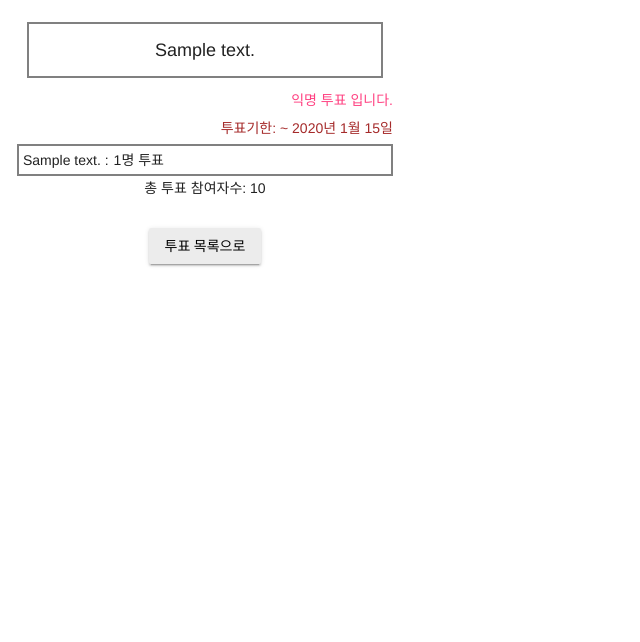
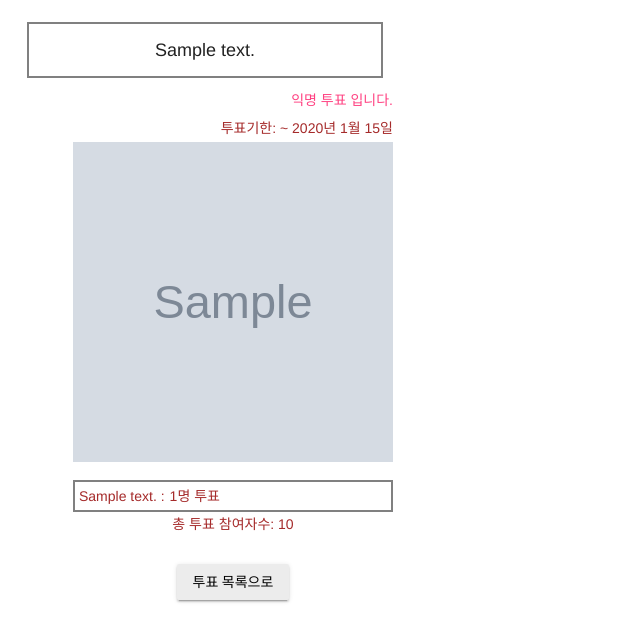
Before and after one commit to hssg1109/django_vote_project, a Django app: page /polls/1/result/ in a window 1280 px wide. Shown: the part 128-770 px from the top of the page, without its empty margins (0-640 px from the left). Run offline with Django 5.2, Linux system fonts and the light colour scheme; tables that the repository leaves empty hold one stand-in row (values such as "Sample post"); grey boxes marked "Sample" are stand-in pictures.

Commit message:
Update poll_result.html
ui 일부 변경
1. 투표참고사진 표시 추가
2. 참여자보기 버튼 작게

```diff
--- a/templates/poll_result.html
+++ b/templates/poll_result.html
@@ -105,8 +105,6 @@
             {% else %}
               <a style="display:flex; justify-content: flex-end; margin-bottom: 2px;">
               기명 투표 입니다.</a>
-            {% endif %}
-          </p>
               <button id= "secret-vote" class="mdl-button mdl-js-button mdl-button--raised mdl-js-ripple-effect mdl-button--accent">
                 참여자 보기</button>
               <div id="modalWrap"> <!-- 모달 창을 감싸는 div -->
@@ -121,9 +119,13 @@
                   {% endfor %}
                 </div>
               </div>
+            {% endif %}
+          </p>
 
           <p style="display:flex; justify-content: flex-end; margin-bottom: 2px;">
             투표기한: ~ {{ poll.expireDate }}</p>
+          <div>
+            <p><img style="width: 320px; height: 320px;" src="../../media/{{ poll.pollImage }}" alt=""></p>
           </div>
 
         <div style="display:flex;margin-top: 2px;"></div>
```
Lines whose indentation alone changed are shown as unchanged.
